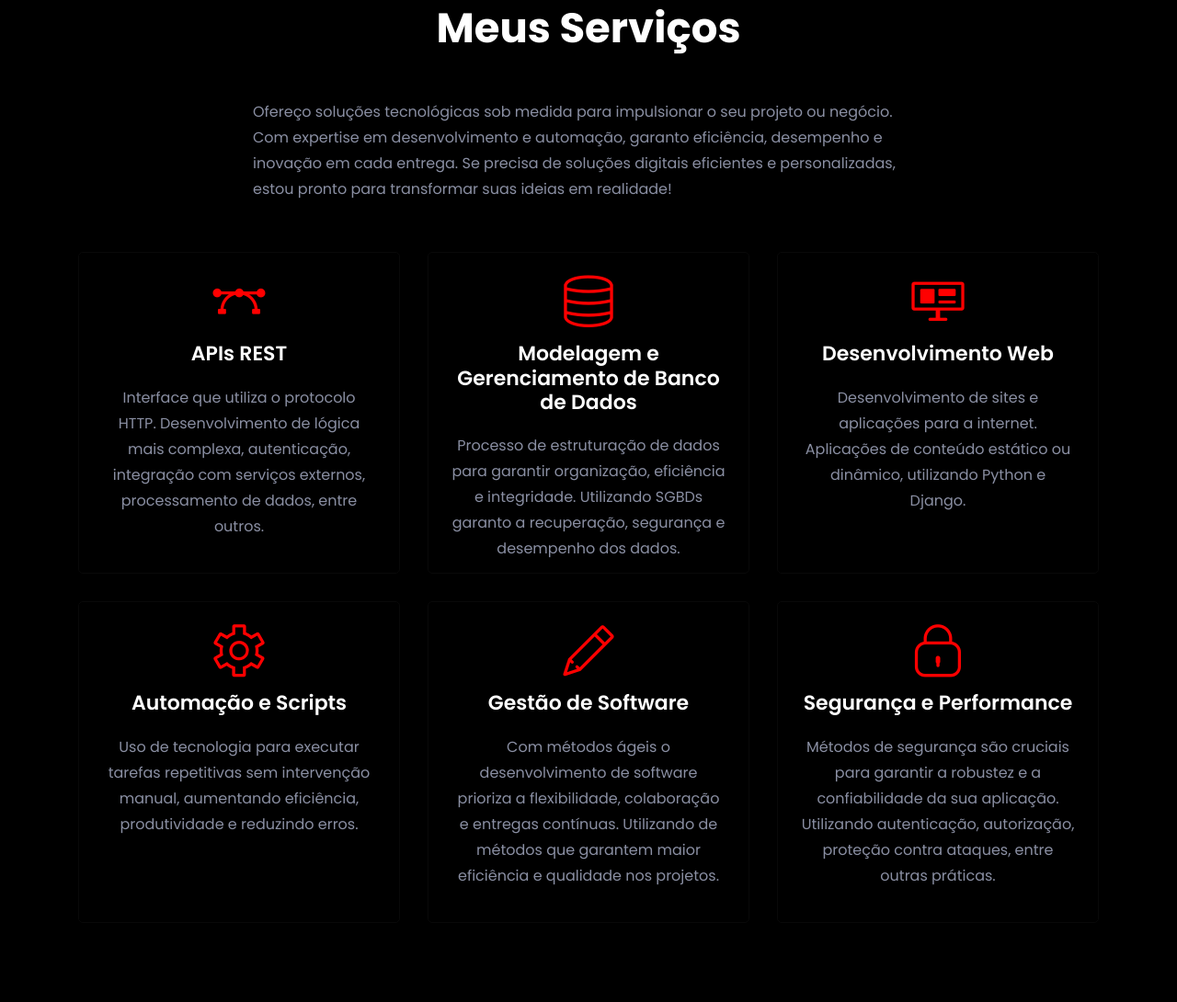
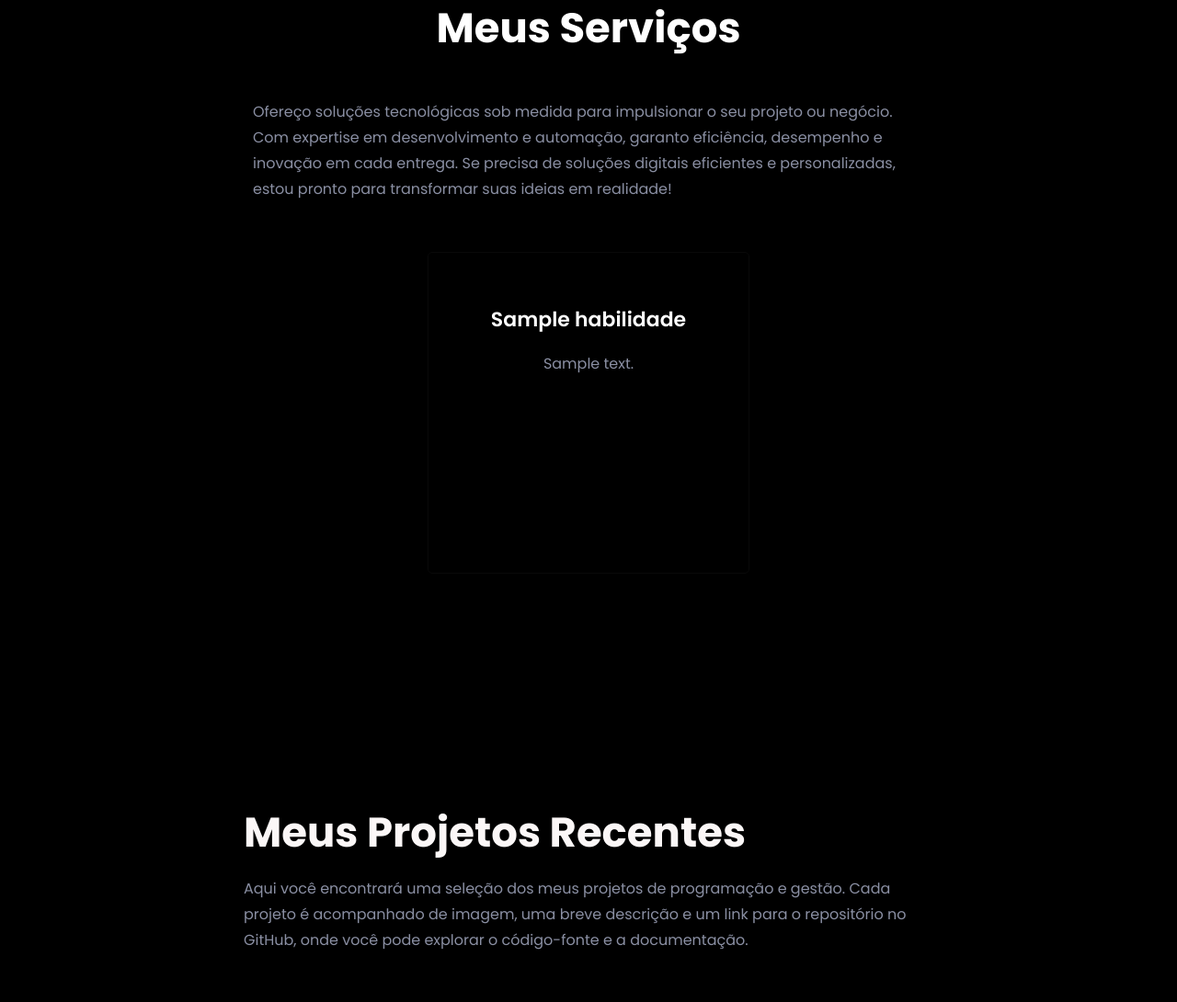
Before and after one commit to BRUNOSR-DEV/portifolio, a Django app: page / in a window 1280 px wide. Shown: the part 2043-3133 px from the top of the page at 92% size. Run offline with Django 5.2, Linux system fonts and the light colour scheme; tables that the repository leaves empty hold one stand-in row (values such as "Sample post"); some libraries are stand-ins or nearby versions; some web fonts are replaced.

Commit message:
feat(serviço): Implementar galeria de habilidaes, criação e edição de  models, views e template(servico)

```diff
--- a/core/models.py
+++ b/core/models.py
@@ -35,5 +35,5 @@ class Certificado(models.Model):
 
 class Habilidade(models.Model):
     titulo_hab = models.CharField(max_length=80)
-    descricao_breve = models.CharField(max_length=300)
+    descricao_breve = models.TextField(max_length=300)
     icone = models.CharField(max_length=50, help_text="Insira a classe do ícone (ex: 'lni lni-python')")
--- a/core/templates/servico.html
+++ b/core/templates/servico.html
@@ -15,82 +15,20 @@
 
             <div class="row justify-content-center">
 
+                {% for hab in habilidades %}
                 <div class="col-lg-4 col-md-6 col-sm-8">
                     <div class="single-service text-center mt-30">
                         <div class="service-icon">
-                            <i class="lni-vector"></i>
-                            <!--<i class="lni-color-pallet"></i>-->
+                            <i class="{{ hab.icone }}"></i>
                         </div>
                         <div class="service-content">
-                            <h4 class="service-title"><a href="#contact">APIs REST</a></h4>
-                            <p>Interface que utiliza o protocolo HTTP. Desenvolvimento de lógica mais complexa, autenticação, integração com serviços externos, processamento de dados, entre outros.</p>
+                            <h4 class="service-title"><a href="#contact">{{ hab.titulo_hab }}</a></h4>
+                            <p>{{ hab.descricao_breve }}</p>
                         </div>
-                    </div> <!-- single service -->
+                    </div>
                 </div>
+                {% endfor %}
 
-                <div class="col-lg-4 col-md-6 col-sm-8">
-                    <div class="single-service text-center mt-30">
-                        <div class="service-icon">
-                            <i class="lni-database"></i>
-                           <!-- <i class="lni-vector"></i>
-                            <i class="lni-mobile"></i>-->
-                        </div>
-                        <div class="service-content">
-                            <h4 class="service-title"><a href="#">Modelagem e Gerenciamento de Banco de Dados</a></h4>
-                            <p>Processo de estruturação de dados para garantir organização, eficiência e integridade. Utilizando SGBDs garanto a recuperação, segurança e desempenho dos dados.</p>
-                        </div>
-                    </div> <!-- single service -->
-                </div>
-
-
-                <div class="col-lg-4 col-md-6 col-sm-8">
-                    <div class="single-service text-center mt-30">
-                        <div class="service-icon">
-
-                            <i class="lni-website"></i>
-                        </div>
-                        <div class="service-content">
-                            <h4 class="service-title"><a href="#">Desenvolvimento Web</a></h4>
-                            <p>Desenvolvimento de sites e aplicações para a internet. Aplicações de conteúdo estático ou dinâmico, utilizando Python e Django.</p>
-                        </div>
-                    </div> <!-- single service -->
-                </div>
-
-                <div class="col-lg-4 col-md-6 col-sm-8">
-                    <div class="single-service text-center mt-30">
-                        <div class="service-icon">
-                            <i class="lni-cog"></i>
-                        </div>
-                        <div class="service-content">
-                            <h4 class="service-title"><a href="#">Automação e Scripts</a></h4>
-                            <p>Uso de tecnologia para executar tarefas repetitivas sem intervenção manual, aumentando eficiência, produtividade e reduzindo erros.</p>
-                        </div>
-                    </div> <!-- single service -->
-                </div>
-
-                <div class="col-lg-4 col-md-6 col-sm-8">
-                    <div class="single-service text-center mt-30">
-                        <div class="service-icon">
-                            <i class="lni-pencil"></i>
-                        </div>
-                        <div class="service-content">
-                            <h4 class="service-title"><a href="#">Gestão de Software</a></h4>
-                            <p>Com métodos ágeis o desenvolvimento de software prioriza a flexibilidade, colaboração e entregas contínuas. Utilizando de métodos que garantem maior eficiência e qualidade nos projetos.</p>
-                        </div>
-                    </div> <!-- single service -->
-                </div>
-
-                <div class="col-lg-4 col-md-6 col-sm-8">
-                    <div class="single-service text-center mt-30">
-                        <div class="service-icon">
-                            <i class="lni-lock"></i>
-                        </div>
-                        <div class="service-content">
-                            <h4 class="service-title"><a href="#">Segurança e Performance</a></h4>
-                            <p>Métodos de segurança são cruciais para garantir a robustez e a confiabilidade da sua aplicação. Utilizando autenticação, autorização, proteção contra ataques, entre outras práticas.</p>
-                        </div>
-                    </div> <!-- single service -->
-                </div>
 
             </div> <!-- row -->
         </div> <!-- container -->
--- a/core/views.py
+++ b/core/views.py
@@ -1,5 +1,5 @@
 from django.shortcuts import render
-from .models import Projeto, Certificado
+from .models import Projeto, Certificado, Habilidade
 
 from django.views.generic import TemplateView
 from django.urls import reverse_lazy
@@ -17,4 +17,9 @@ class IndexView(TemplateView):
 
         context['certificados'] = Certificado.objects.all()
 
+
+        context['habilidades'] = Habilidade.objects.all()
+
+
+
         return context
```
Also changed, not shown: certificados.html (deleted, +0 -151 lines), core/migrations/0004_alter_habilidade_descricao_breve.py (added).
